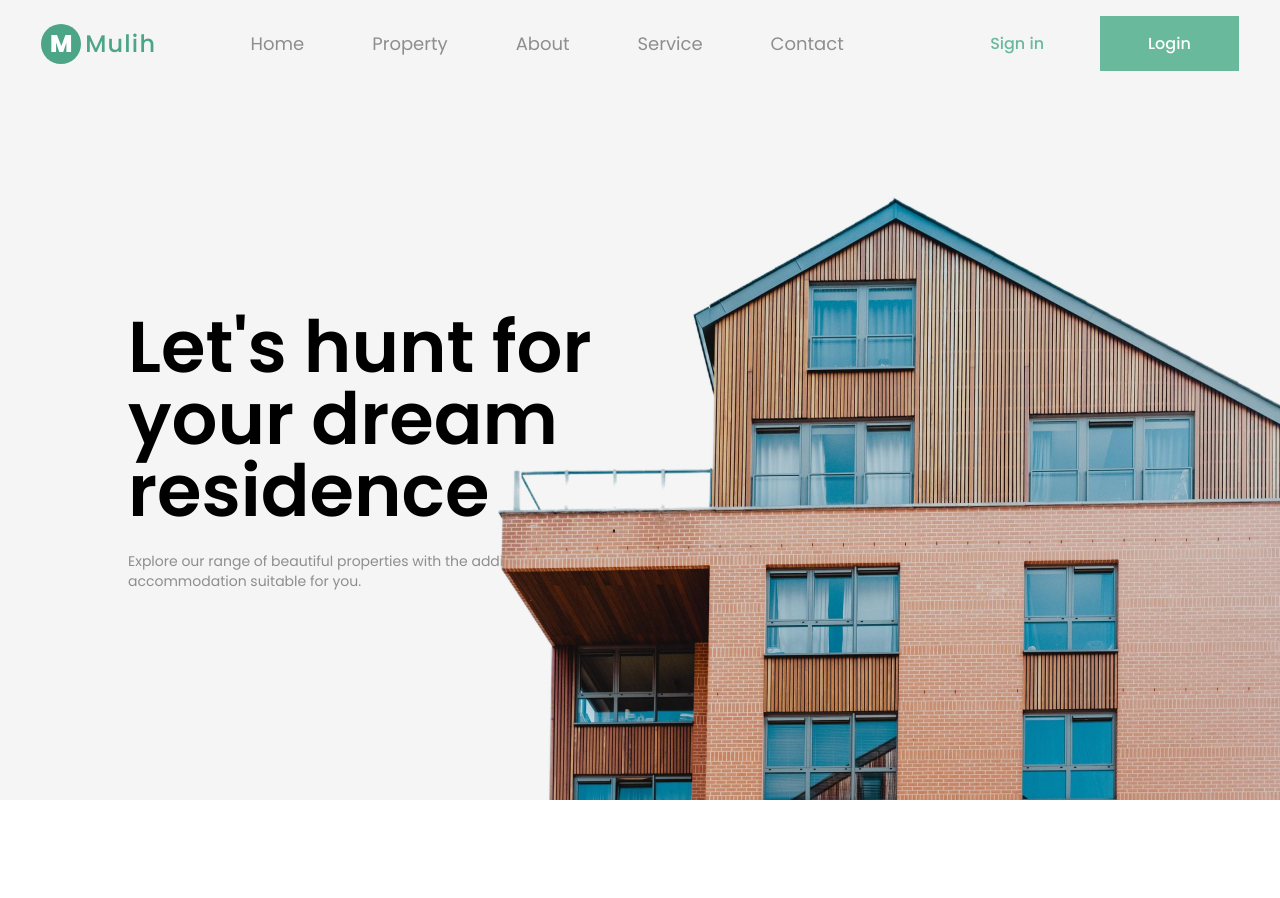
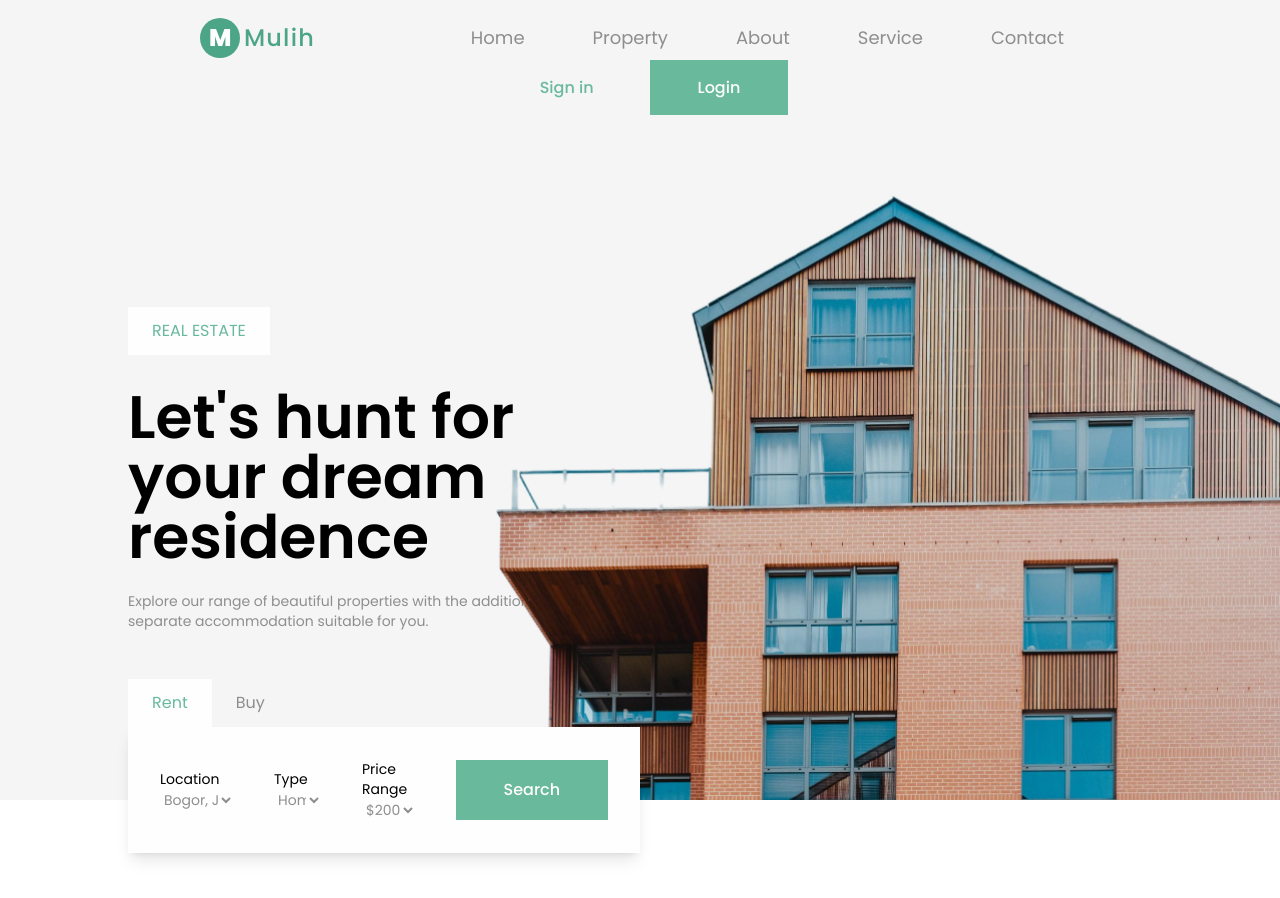
Before and after one commit to fedilayoub/mulih, a React (Vite) app: page / in a window 1280 px wide. Shown: the top 898 px of the page. Built offline with nearby package versions, Linux system fonts and the light colour scheme.

Commit message:
completed the hero section changes

```diff
--- a/src/components/hero/index.jsx
+++ b/src/components/hero/index.jsx
@@ -4,17 +4,89 @@ import Nav from "../nav";
 
 const Hero = () => {
   return (
-    <section className="relative h-screen bg-[#F5F5F5]">
+    <section className="px-10 md:px-32 relative h-screen bg-[#F5F5F5]">
       <Nav />
-      <img className="absolute bottom-0 right-0" src={heroImg} alt="" />
-      <div className="px-32 mt-56 flex flex-col items-start h-full w-[60%] blance">
-        <h1 className="text-7xl font-bold mb-6">
+      <img
+        className="md:w-[35rem] xl:w-[50rem] absolute bottom-0 right-0 z-0"
+        src={heroImg}
+        alt="Home Image"
+      />
+      <div className=" mt-10 md:mt-0 xl:mt-44 flex flex-col items-start h-full md:w-[70%] xl:w-[50%]">
+        <span className="px-[24px] py-[12px] mb-[32px] bg-white uppercase text-primary-light">
+          {" "}
+          real estate
+        </span>
+        <h1 className="text-4xl md:text-6xl font-bold mb-6 tetx-[#1F2744] font-">
           Let's hunt for your dream residence
         </h1>
-        <p className="text-sm text-grey break-words">
-          Explore our range of beautiful properties with the addition of
+        <p className="text-sm text-grey mb-[3rem]">
+          Explore our range of beautiful properties with the addition of <br />
           separate accommodation suitable for you.
         </p>
+        <div className="flex flex-col z-10">
+          <div className="flex">
+            <button className="px-[24px] py-[12px] bg-[#FEFEFF] text-primary-light">
+              Rent
+            </button>
+            <button className="px-[24px] py-[12px] text-grey bg-[#eee] md:bg-[#F5F5F5]">
+              Buy
+            </button>
+          </div>
+          <div className="flex flex-col md:flex-row justify-center items-center p-[32px] bg-[#FEFEFF] gap-[2.5rem] shadow-lg w-72 md:w-full">
+            <div className="flex flex-col">
+              <label for="locations" className="text-sm">
+                Location
+              </label>
+              <select
+                id="locations"
+                className="bg-[#FEFEFF] text-grey text-sm w-full  "
+              >
+                <option selected value="location1">
+                Bogor, Jawa Barat
+                </option>
+                <option value="location2">Namit, Juya Guart</option>
+                <option value="location3">Bogor, Jawa Barat</option>
+                <option value="location4">Bogor, Jawa Barat</option>
+              </select>
+            </div>
+            <div className="flex flex-col">
+            <label for="type" className="text-sm">
+                Type
+              </label>
+              <select
+                id="type"
+                className="bg-[#FEFEFF] text-grey text-sm w-full  "
+              >
+                <option selected value="home">
+                  Home
+                </option>
+                <option value="Office">Office</option>
+                <option value="Apartment">Apartment</option>
+                <option value="Shop">Shop</option>
+              </select>
+            </div>
+            <div className="flex flex-col">
+            <label for="price range" className="text-sm">
+                Price Range
+              </label>
+              <select
+                id="price range"
+                className="bg-[#FEFEFF] text-grey text-sm w-full  "
+              >
+                <option selected value="price1">
+                  $200-$350
+                </option>
+                <option value="price2">$350-$500</option>
+                <option value="price3">$500-$700</option>
+                <option value="price4">$700-$1000</option>
+                <option value="price5">$1000-$1500</option>
+              </select>
+            </div>
+            <button className="px-[3rem] py-[1.12rem] text-white bg-primary-light font-medium">
+              Search
+            </button>
+          </div>
+        </div>
       </div>
     </section>
   );
```
